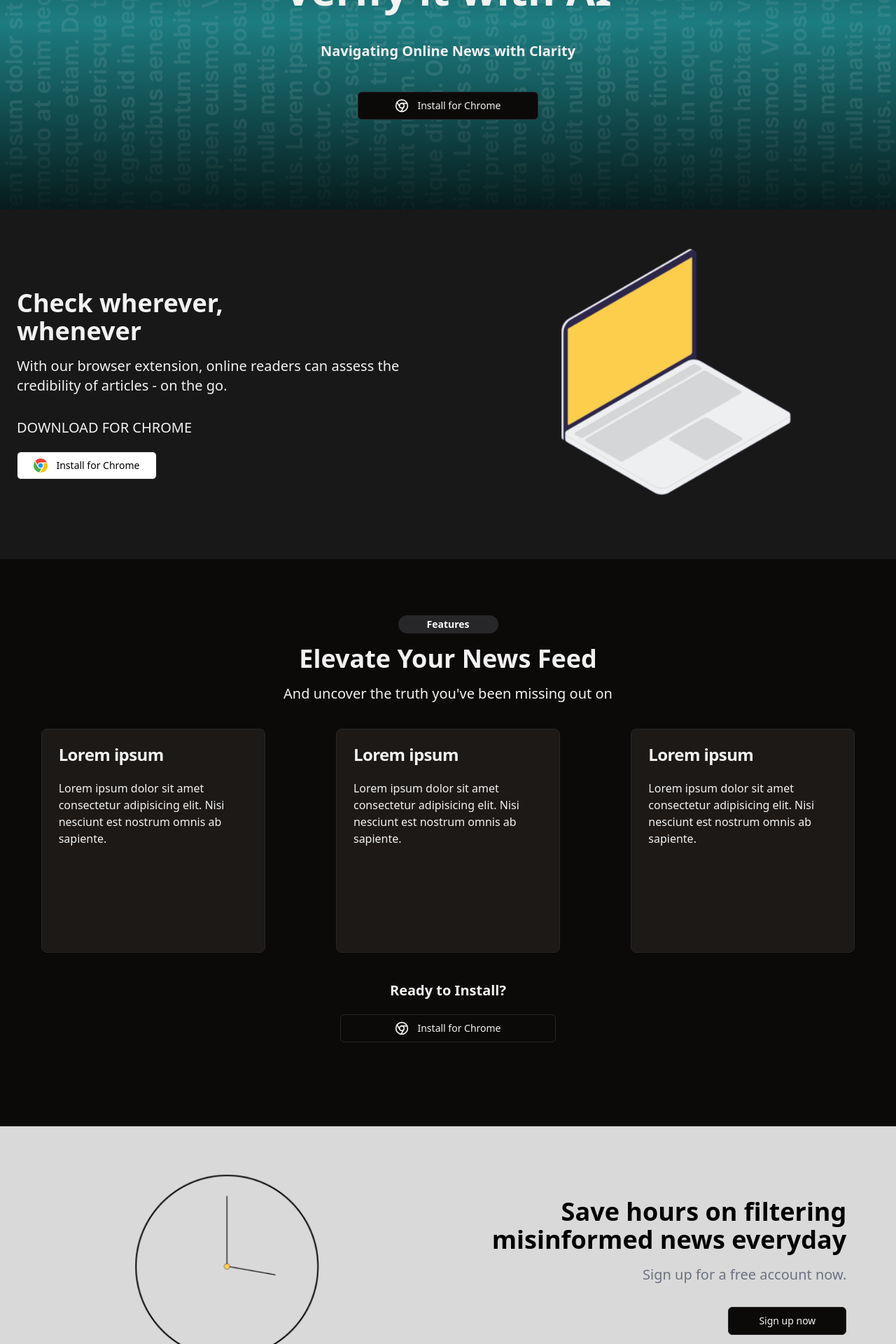
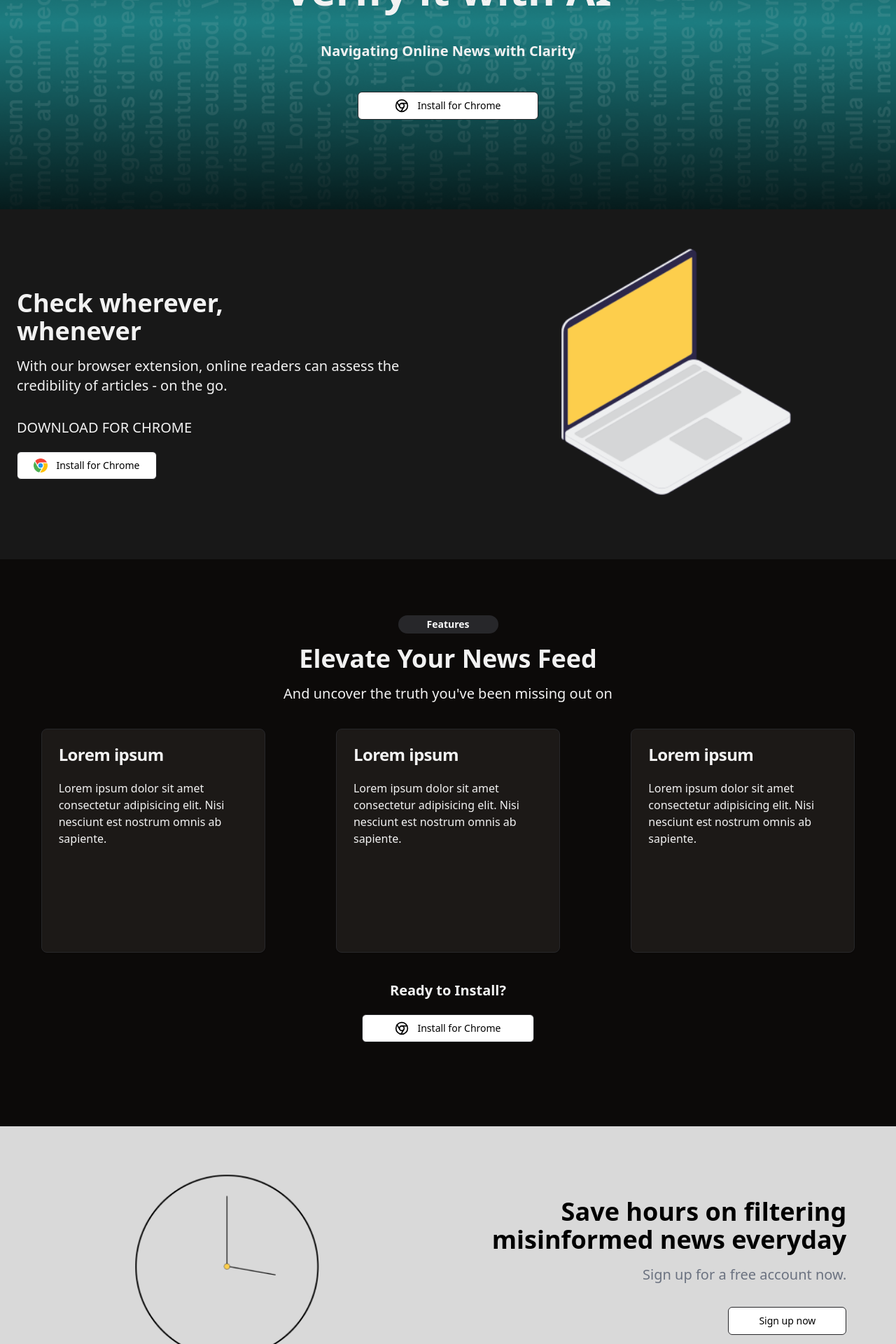
Before and after one commit to verisight/Verisight-LandingPage, a React (Vite) app in the folder LandingPage/: page / in a window 1280 px wide. Shown: the part 320-2240 px from the top of the page at 70% size. Built offline with nearby package versions, Linux system fonts and the light colour scheme.

Commit message:
buttons updated

```diff
--- a/LandingPage/src/components/Feature.tsx
+++ b/LandingPage/src/components/Feature.tsx
@@ -98,7 +98,7 @@ export const Feature = () => {
         <a
           href="https://verisightlabs.com/"
           target="_blank"
-          className={`w-full md:w-1/4 ${buttonVariants({
+          className={`w-full md:w-1/5 bg-white text-black ${buttonVariants({
             variant: "outline",
           })}`}
         >
--- a/LandingPage/src/components/Hero.tsx
+++ b/LandingPage/src/components/Hero.tsx
@@ -31,7 +31,7 @@ export const Hero = () => {
           <a
             href="https://verisightlabs.com/"
             target="_blank"
-            className={`w-full md:w-1/4 ${buttonVariants({
+            className={`w-full md:w-1/4 bg-white text-black ${buttonVariants({
               variant: "outline",
             })}`}
           >
--- a/LandingPage/src/components/SignupNow.tsx
+++ b/LandingPage/src/components/SignupNow.tsx
@@ -102,7 +102,7 @@ export const SignupNow = () => {
               <a
                 href="https://verisightlabs.com/"
                 target="_blank"
-                className={`w-full md:w-1/3 ${buttonVariants({
+                className={`w-full md:w-1/3 bg-white text-black ${buttonVariants({
                   variant: "outline",
                 })}`}
               >
```
